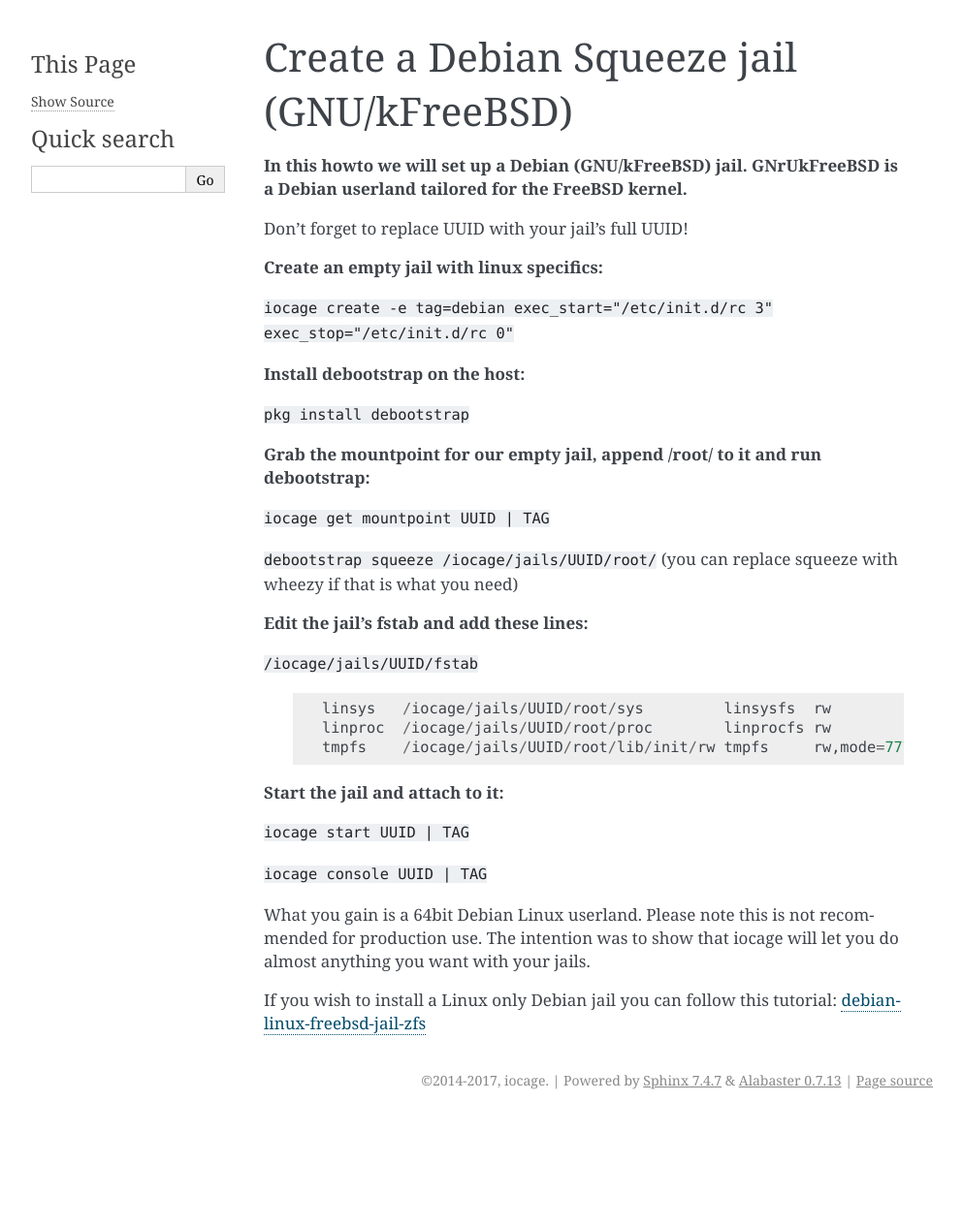
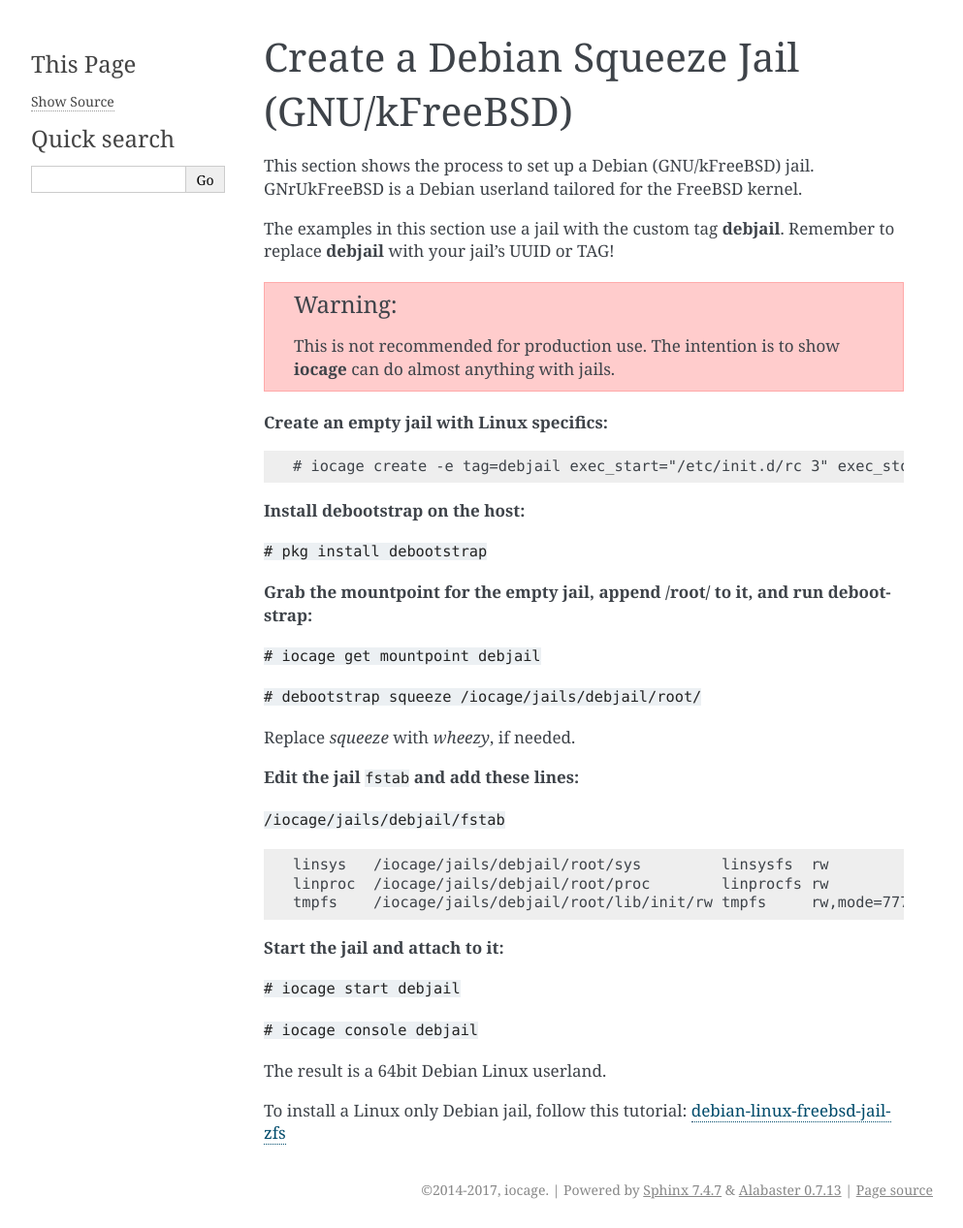
Before and after one commit to iocage/iocage, a Sphinx documentation site: the page built from doc/source/debian.rst, in a window 1280 px wide. Shown: the whole page at 97% size, without its empty margins (148-1141 px from the left). Built offline with Sphinx 7.4.7, drawn with Linux system fonts in a browser that asks for light colours; before the commit the page ends 1154 px from its top, so only the background shows below that.

Commit message:
Rewrite debian.rst
- PEP8
- Add more Sphinx/ReST markup
- Rewrite sentences for clarity, flow, grammar, spelling, etc.

```diff
--- a/doc/source/debian.rst
+++ b/doc/source/debian.rst
@@ -1,47 +1,54 @@
-Create a Debian Squeeze jail (GNU/kFreeBSD)
+.. index:: Create Debian Squeeze Jail
+.. _Create a Debian Squeeze Jail:
+
+Create a Debian Squeeze Jail (GNU/kFreeBSD)
 ===========================================
 
-**In this howto we will set up a Debian (GNU/kFreeBSD) jail. GNrUkFreeBSD is a
-Debian userland tailored for the FreeBSD kernel.**
+This section shows the process to set up a Debian (GNU/kFreeBSD) jail.
+GNrUkFreeBSD is a Debian userland tailored for the FreeBSD kernel.
 
-Don't forget to replace UUID with your jail's full UUID!
+The examples in this section use a jail with the custom tag **debjail**.
+Remember to replace **debjail** with your jail's UUID or TAG!
 
-**Create an empty jail with linux specifics:**
+.. warning:: This is not recommended for production use. The intention
+   is to show :command:`iocage` can do almost anything with jails.
 
-``iocage create -e tag=debian exec_start="/etc/init.d/rc 3"
-exec_stop="/etc/init.d/rc 0"``
+**Create an empty jail with Linux specifics:**
+
+.. code-block:: none
+
+ # iocage create -e tag=debjail exec_start="/etc/init.d/rc 3" exec_stop="/etc/init.d/rc 0"
 
 **Install debootstrap on the host:**
 
-``pkg install debootstrap``
+:samp:`# pkg install debootstrap`
 
-**Grab the mountpoint for our empty jail, append /root/ to it and run
-debootstrap:**
+**Grab the mountpoint for the empty jail, append /root/ to it, and run**
+**debootstrap:**
 
-``iocage get mountpoint UUID | TAG``
+:samp:`# iocage get mountpoint debjail`
 
-``debootstrap squeeze /iocage/jails/UUID/root/`` (you can replace squeeze with wheezy if that is what you need)
+:samp:`# debootstrap squeeze /iocage/jails/debjail/root/`
 
-**Edit the jail's fstab and add these lines:**
+Replace *squeeze* with *wheezy*, if needed.
 
-``/iocage/jails/UUID/fstab``
+**Edit the jail** :file:`fstab` **and add these lines:**
 
-     ::
+:file:`/iocage/jails/debjail/fstab`
 
-        linsys   /iocage/jails/UUID/root/sys         linsysfs  rw          0 0
-        linproc  /iocage/jails/UUID/root/proc        linprocfs rw          0 0
-        tmpfs    /iocage/jails/UUID/root/lib/init/rw tmpfs     rw,mode=777 0 0
+.. code-block:: none
+
+ linsys   /iocage/jails/debjail/root/sys         linsysfs  rw          0 0
+ linproc  /iocage/jails/debjail/root/proc        linprocfs rw          0 0
+ tmpfs    /iocage/jails/debjail/root/lib/init/rw tmpfs     rw,mode=777 0 0
 
 **Start the jail and attach to it:**
 
-``iocage start UUID | TAG``
+:samp:`# iocage start debjail`
 
-``iocage console UUID | TAG``
+:samp:`# iocage console debjail`
 
-What you gain is a 64bit Debian Linux userland. Please note this is not
-recommended for production use. The intention was to show that iocage will let
-you do almost anything you want with your jails.
+The result is a 64bit Debian Linux userland.
 
-If you wish to install a Linux only Debian jail you can follow this tutorial:
-`debian-linux-freebsd-jail-zfs
-<http://devil-detail.blogspot.co.nz/2013/08/debian-linux-freebsd-jail-zfs.html>`_
+To install a Linux only Debian jail, follow this tutorial:
+`debian-linux-freebsd-jail-zfs <http://devil-detail.blogspot.co.nz/2013/08/debian-linux-freebsd-jail-zfs.html>`_
```
